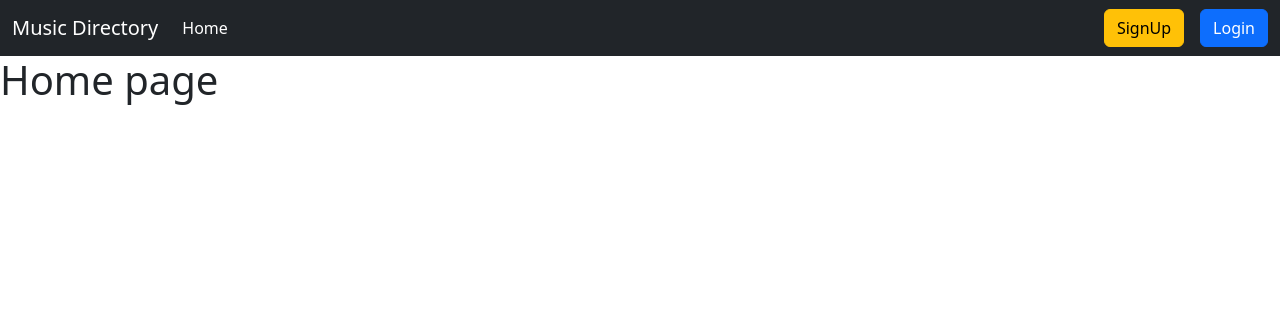
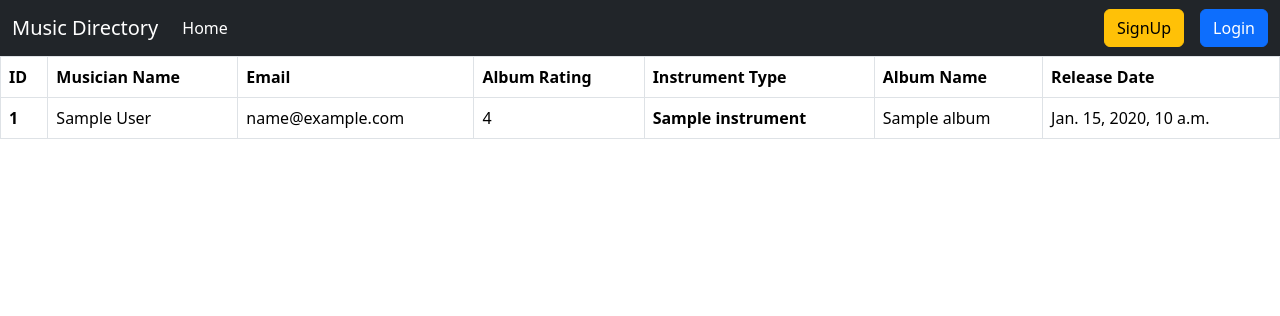
Before and after one commit to pranoyaditya/Musician-Directory, a Django app: template Musician_Directory_Project/templates/homePage.html in a window 1280 px wide. Shown: the top 316 px of the page. Run offline with Django 5.2, Linux system fonts and the light colour scheme; the template is opened without the code that fills it: most values are stand-ins (such as "Sample title", 1, 10 or a date in 2020).

Commit message:
Updated the homepage template, revised the homepage view, and updated the musician URL.

```diff
--- a/Musician_Directory_Project/Musician_app/urls.py
+++ b/Musician_Directory_Project/Musician_app/urls.py
@@ -3,5 +3,5 @@ from .import views
 
 urlpatterns = [
     path('add/', views.MusicianCreateView.as_view(), name='add_musician'),
-
+    path('edit/', views.UpdateMusician.as_view(), name='edit_musician'),
 ]
--- a/Musician_Directory_Project/templates/homePage.html
+++ b/Musician_Directory_Project/templates/homePage.html
@@ -3,6 +3,54 @@
 
 {% block content %}
 
-    <h1>Home page</h1>
+    <table class="table table-bordered">
+        <thead>
+            <tr>
+                <th scope="col">ID</th>
+                <th scope="col">Musician Name</th>
+                <th scope="col">Email</th>
+                <th scope="col">Album Rating</th>
+                <th scope="col">Instrument Type</th>
+                <th scope="col">Album Name</th>
+                <th scope="col">Release Date</th>
+                {% if user.is_authenticated %}
+                <th scope="col">Actions</th>
+                {% endif%}
+            </tr>
+        </thead>
+        <tbody>
+            {% for albumData in albums %}
+                <tr>
+                <th>{{albumData.id}}</th>
+                {% if user.is_authenticated %}
+                <td>
+                    <a href=" {% url  'edit_musician' albumData.Musician.id %} ">
+                    {{albumData.Musician.first_name}}
+                    {{albumData.Musician.last_name}}
+                    </a>
+                </td>
+                {% else %}
+                <td>
+                    {{albumData.Musician.first_name}}
+                    {{albumData.Musician.last_name}}
+                </td>
+                {% endif %}
+                <td> {{albumData.Musician.email}} </td>
+                <td> {{albumData.rating}} </td>
+                <th> {{albumData.Musician.instrument}} </th>
+                <td> {{albumData.album_name}} </td>
+                <td> {{albumData.album_release_date}} </td>
+
+                {% if user.is_authenticated %}
+                <td>
+                    <a href="{% url 'Edit_Album' albumData.id %}">Edit</a>
+                    <a href="{% url 'Delete_Album' albumData.id %}">Delete</a>
+                </td>
+                {% endif%}
+                </tr>
+            {% endfor %}
+        </tbody>
+    </table>
+
 
 {% endblock content %}
```
Also changed, not shown: Musician_Directory_Project/Musician_Directory/views.py (+7 -3 lines), Musician_Directory_Project/Musician_app/views.py (+2 -6 lines).
